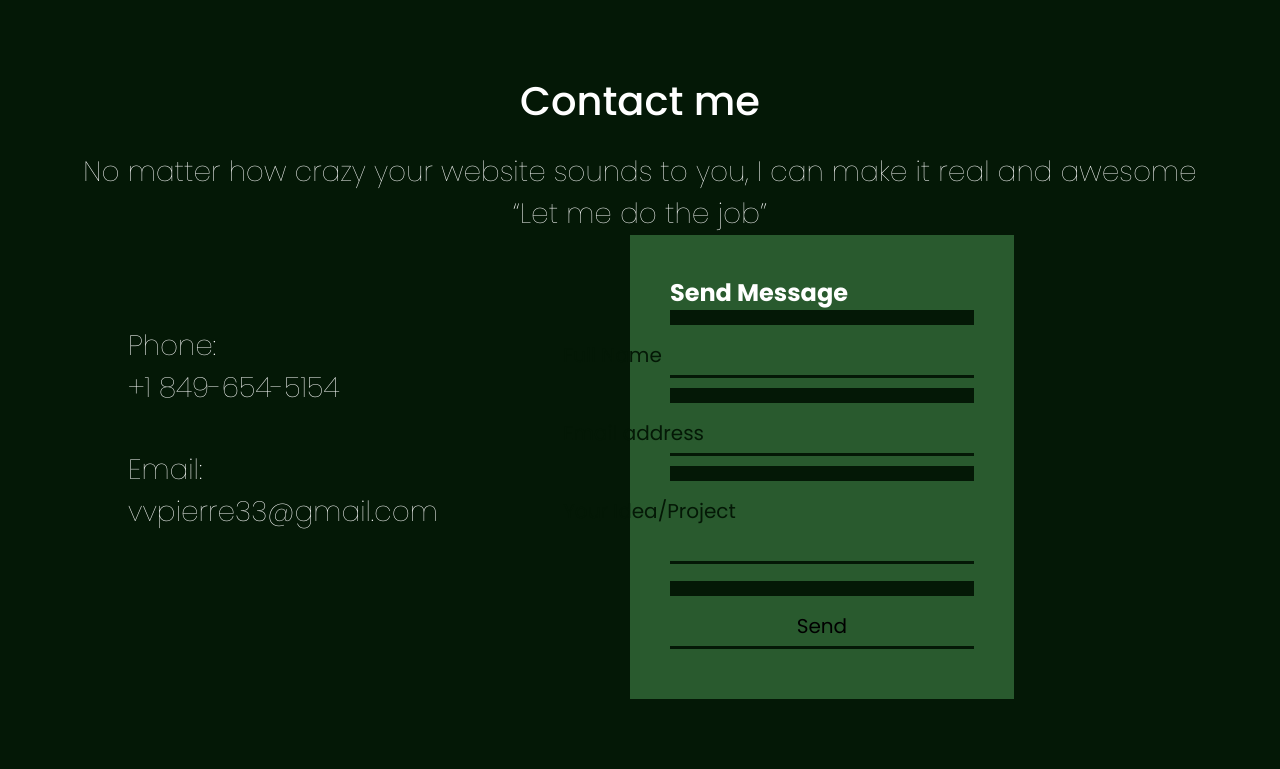
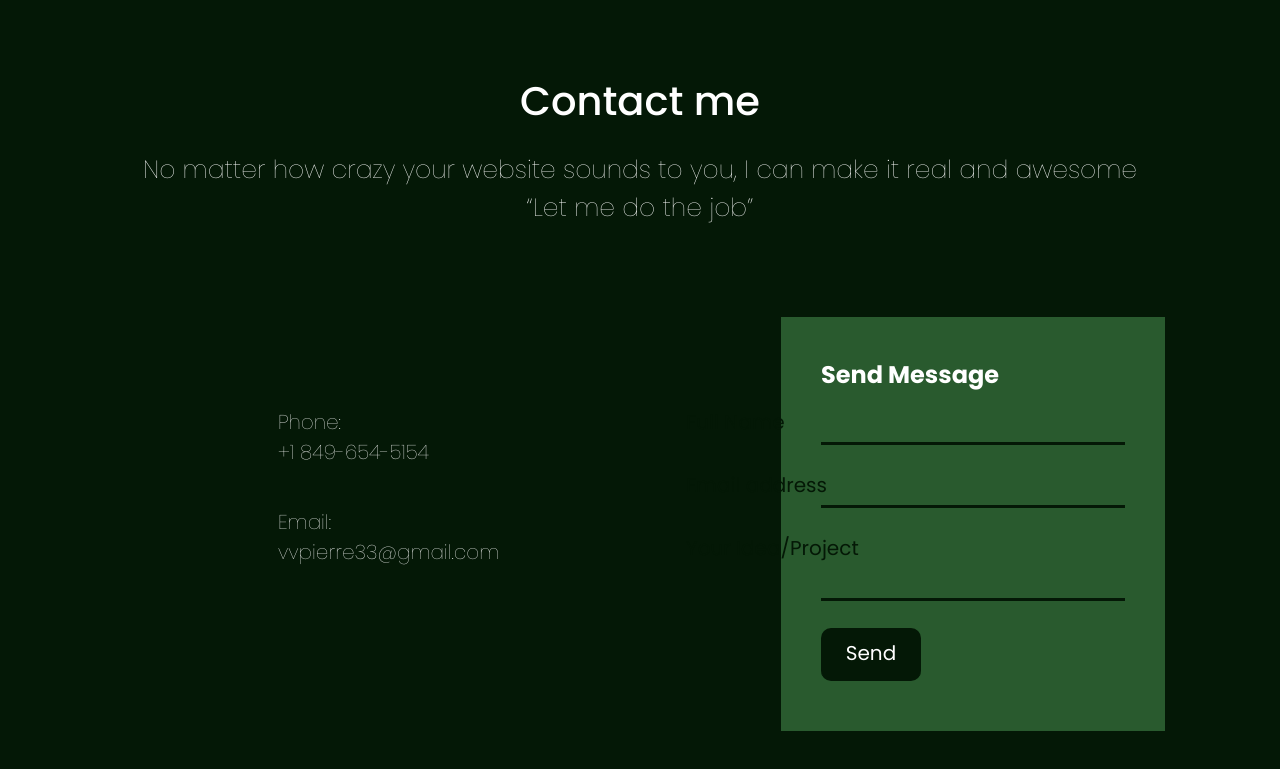
Before and after one commit to Victor-NewbieCoder/Personal-Portfolio-, a plain HTML site: page index.html in a window 1280 px wide. Shown: the part 1591-2360 px from the top of the page. Before the commit the page ends 2290 px from the top, so only its background shows below. Drawn offline with Linux system fonts and the light colour scheme.

Commit message:
Contact form completed

```diff
--- a/style.css
+++ b/style.css
@@ -109,6 +109,7 @@ button:hover{
     color: white;
     margin-top: 5%;
     width: 100%;
+    margin-bottom: 50px;
 }
 .Contactform h1{
     text-align: center;
@@ -119,30 +120,33 @@ button:hover{
 .Contactform .main{
     text-align: center;
     margin-top: 20px;
-    font-size: 28px;
+    font-size: 25px;
     font-weight: 100;
 }
 .contactext{
-    margin-top: 90px;
+    margin-top: 180px;
     margin-left: 10%;
     float: left;
 }
 .contactext p{
     margin-bottom: 40px;
-    font-size:28px;
+    font-size:20px;
     font-weight: lighter;
+    margin-left: 150px;
 }
 
 .formarea{
     width: 30%;
     padding: 40px;
     background: #295A2E;
+    background-color: #295A2E;
     float: left;
-    margin-left: 15%;
+    margin-left: 22%;
+    margin-top: 90px;
 }
 .formarea .textbox{
     background: #295A2E;
-    margin-top: 15px;
+    background-color: #295A2E;
 }
 
 .formarea .textbox span{
@@ -167,7 +171,7 @@ button:hover{
 }
 .formarea .textbox span{
     position: absolute;
-    left: 44%;
+    left: 53.6%;
     padding: 5px 0;
     font-size: 20px;
     margin: 10px 0;
@@ -185,3 +189,13 @@ button:hover{
     font-size: 15px;
     transform: translateY(-20px);
 }
+
+.formarea .textbox input[type="submit"]
+{
+    width: 100px;
+    background-color: #041806;
+    color: white;
+    border-radius: 10px;
+    cursor: pointer;
+    padding: 10px;
+}
```
